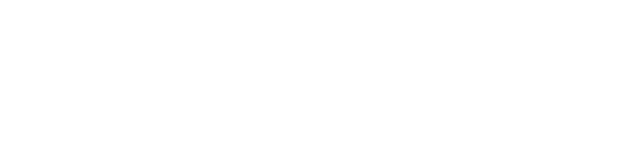
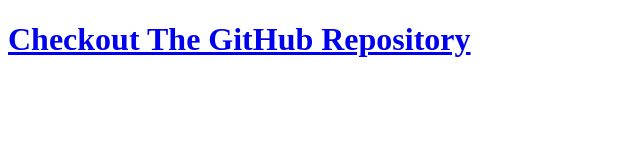
Before and after one commit to psalmuelle/zuri-task-js-1, a plain HTML site: page index.html in a window 1280 px wide. Shown: the whole page, without its empty margins (0-640 px from the left). Drawn offline with Linux system fonts and the light colour scheme.

Commit message:
Update index.html

```diff
--- a/index.html
+++ b/index.html
@@ -7,7 +7,7 @@
     <title>Zuri Task</title>
 </head>
 <body>
-
+    <h1><a href = "https://github.com/psalmuelle/zuri-task-js-1">Checkout The GitHub Repository</a> </h1>
 <script src="script.js"></script>
 </body>
 </html>
```
